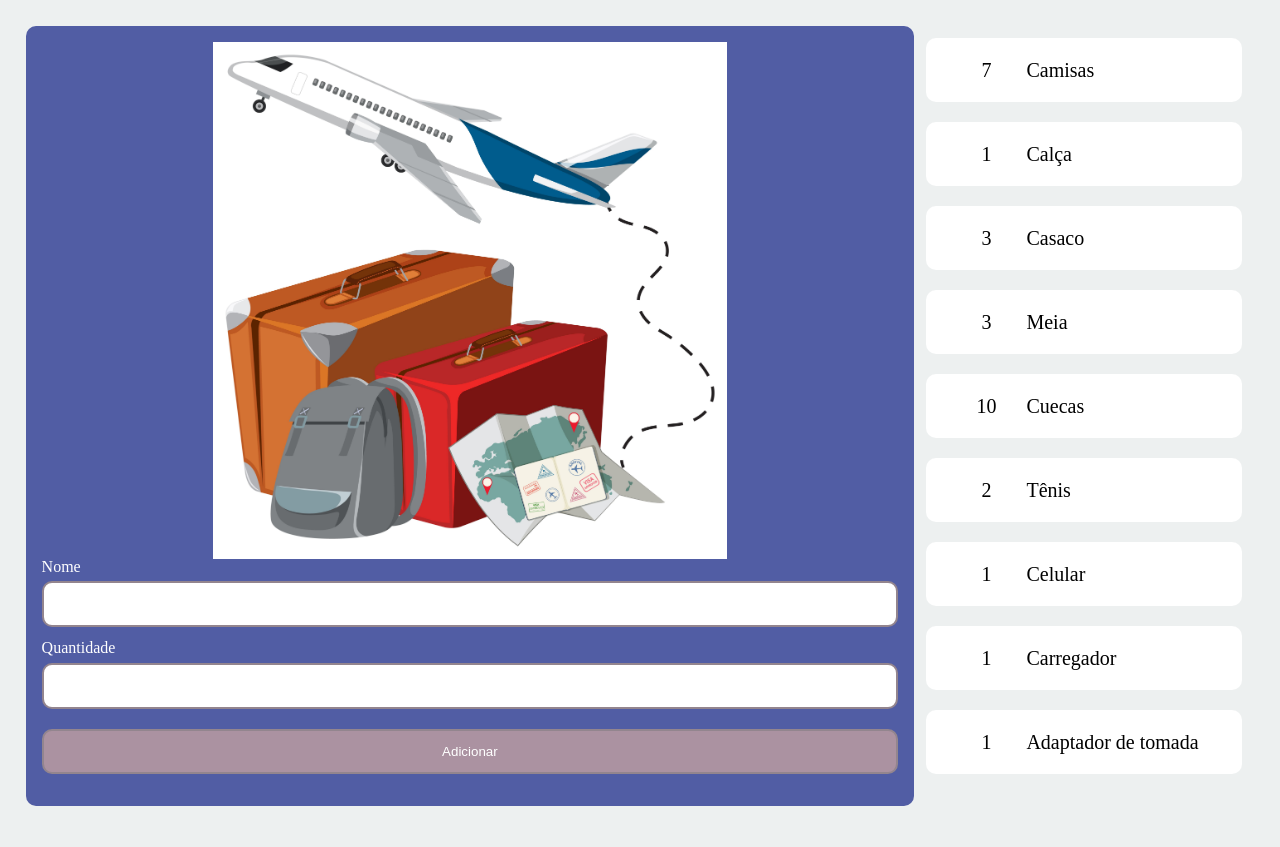
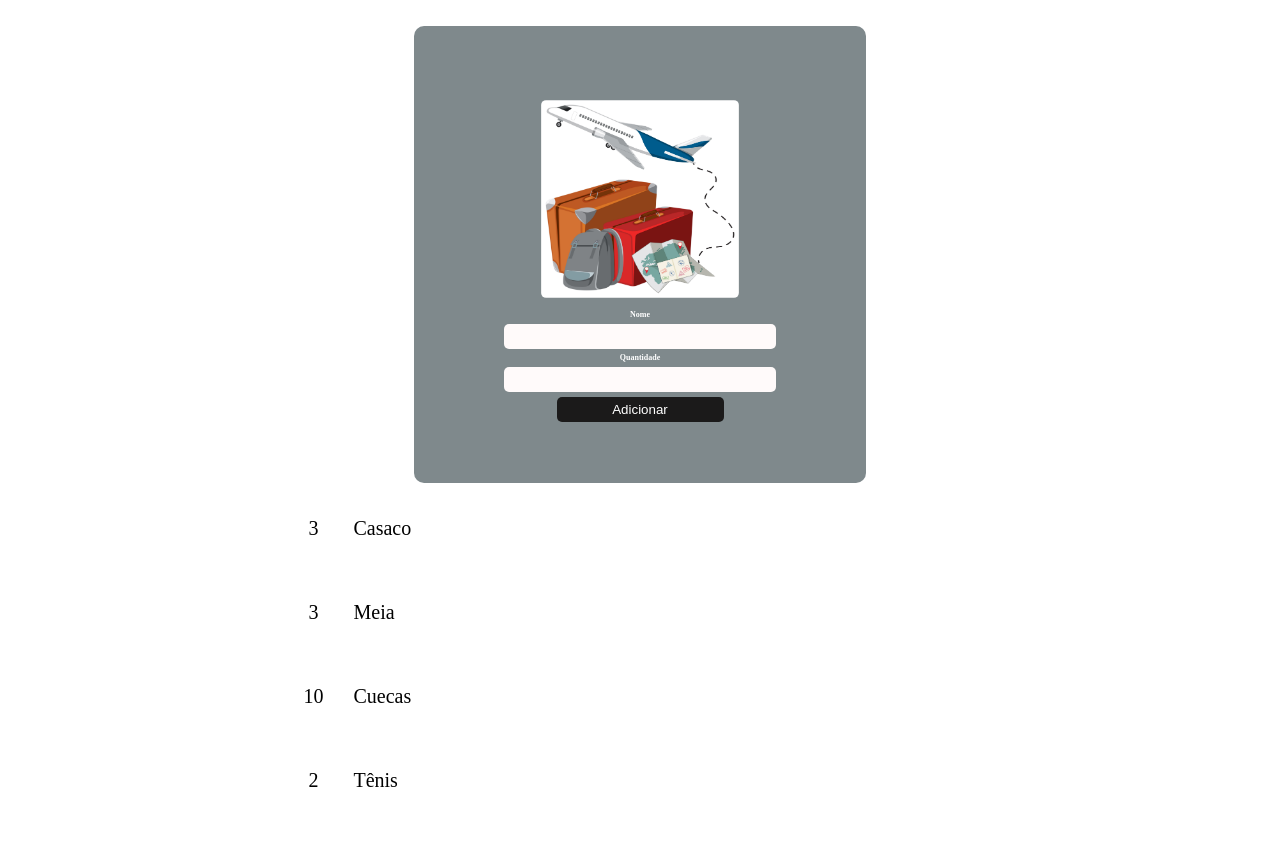
Before and after one commit to gabrielle-bertocchi/lista-viagem, a plain HTML site: page index.html in a window 1280 px wide. Drawn offline with Linux system fonts and the light colour scheme.

Commit message:
edit css

```diff
--- a/css/style.css
+++ b/css/style.css
@@ -1,63 +1,75 @@
-html {
+body {
+    font-family: 'Inter';
     background: #edf0f0;
-    height: 100%;
-    font-family: 'Roboto', cursive;
 }
 
 .conteudo {
+    background: #FFFFFF;
     padding: 2% 2%;
     display: flex;
-    align-items:stretch;
+    flex-wrap: wrap;
+    justify-content: center;
 }
 
 .principal {
-    background: #515da4;
-    border-radius: 10px;
-    box-sizing: border-box;
+    padding: 5%;
     display: flex;
     flex-wrap: wrap;
+    width: 328.88px;
+    background: #7F898C;
+    border-radius: 10px;
     margin: 0;
-    min-width: 400px;
-    padding: 1em;
 }
 
 .mochila {
     display: flex;
     justify-content: center;
 
-
 }
 
 .img-vacation{
     width: 60%;
+    border-radius: 18px;
+    padding: 4%;
+
 }
 
-label {
-    color: white;
+.adicionar {
+    display: flex;
+    flex-direction: column;
+    align-items: center;
+    width: 100%;
+    gap: 5px;
+
 }
 
-
-.adicionar {
-    width: 100%;
-}
-
-.adicionar input {
-    width: 100%;
-    box-sizing: border-box;
-    margin: 0.5em 0 1em;
-    padding: 1em 0.5em;
-    border-radius: 10px;
-    border: 2px solid #93858e;
+.input {
+    width: 267.02px;
+    height: 23px;
+    background: #FFFAFA;
+    border-radius: 5px;
+    border-style: none;
 }
 
 .adicionar label {
-    display: block;
+    display: flex;
+    justify-content: center;
+    font-weight: 700;
+    font-size: 8px;
+    color: #FFFFFF;
+
 }
 
 .cadastrar {
-    background-color: #ab92a1;
+    width: 167px;
+    height: 25px;
+    left: 104px;
+    top: 314px;
+    background: #1b1a1a;
+    border-radius: 5px;
+    cursor: pointer;
+    border-style: none;
     color: #FFFFFF;
-    cursor: pointer;
 }
 
 .lista {
--- a/index.html
+++ b/index.html
@@ -18,25 +18,21 @@
             <div class="mochila">
                 <img class="img-vacation" src="./imagens/x1jg_vsos_211025.jpg" alt="">
             </div>
+
             <form action="" class="adicionar">
                 <label for="item">Nome</label>
-                <input type="text" name="nome" id="nome">
+                <input class="input" type="text" name="nome" id="nome">
                 <label for="item">Quantidade</label>
-                <input type="number" name="quantidade" id="quantidade">
+                <input class="input" type="number" name="quantidade" id="quantidade">
                 <input type="submit" value="Adicionar" class="cadastrar">
             </form>
         </div>
 
         <ul class="lista">
-            <li class="item"><strong>7</strong>Camisas</li>
-            <li class="item"><strong>1</strong>Calça</li>
             <li class="item"><strong>3</strong>Casaco</li>
             <li class="item"><strong>3</strong>Meia</li>
             <li class="item"><strong>10</strong>Cuecas</li>
             <li class="item"><strong>2</strong>Tênis</li>
-            <li class="item"><strong>1</strong>Celular</li>
-            <li class="item"><strong>1</strong>Carregador</li>
-            <li class="item"><strong>1</strong>Adaptador de tomada</li>
         </ul>
     </main>
 </body>
```
